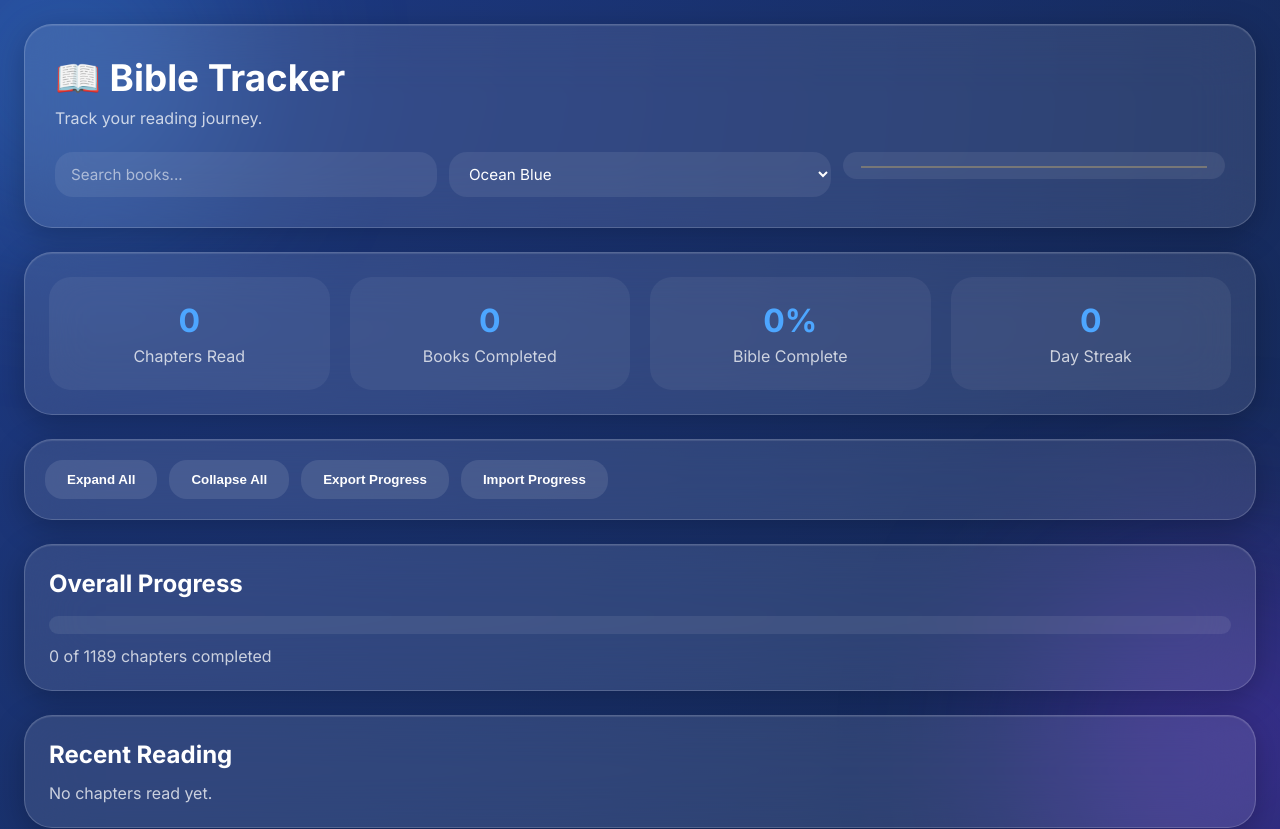
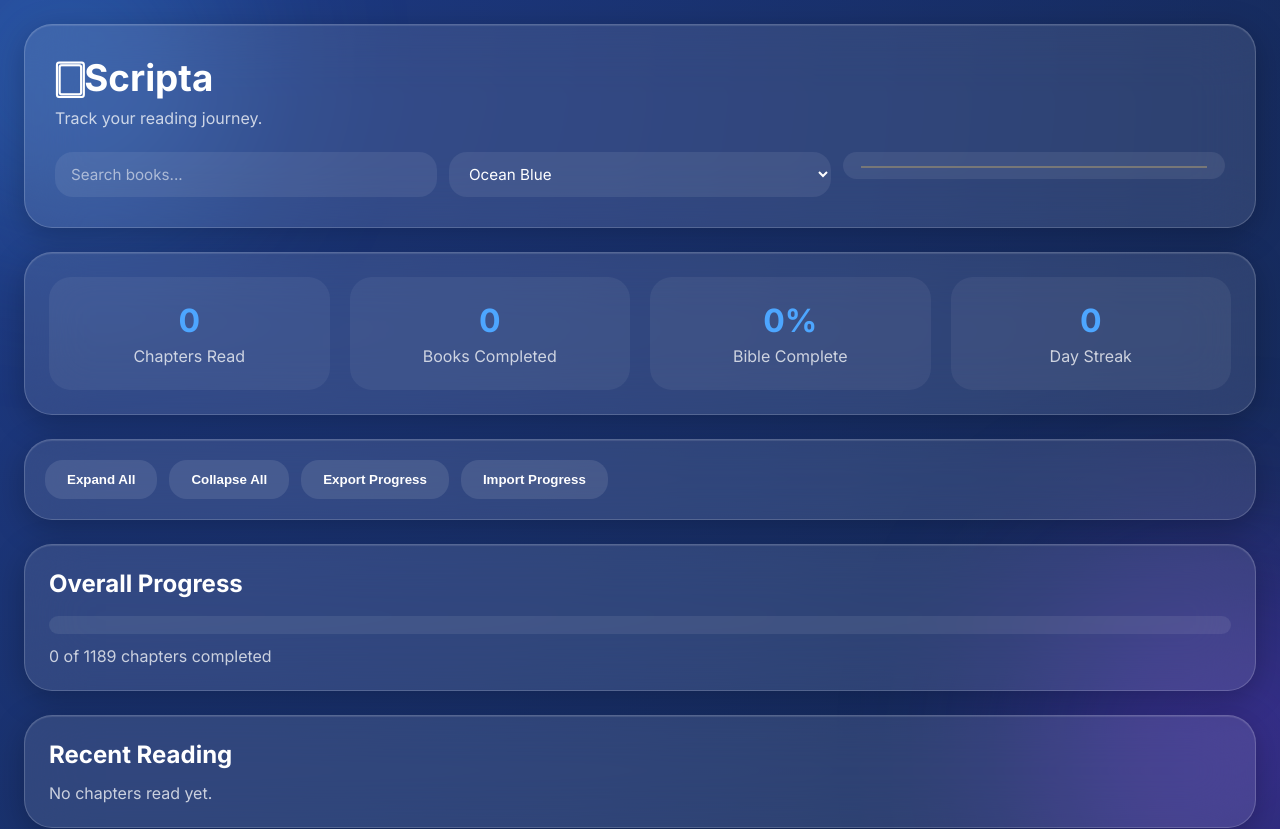
Before and after one commit to KynanHea-Dev/Scripta, a plain HTML site: page index.html in a window 1280 px wide. Shown: the top 829 px of the page. Drawn offline with Linux system fonts and the light colour scheme.

Commit message:
Rename title from 'Bible Tracker' to 'Scripta'
Signed-off-by: KynanHea-Dev <kynan.heartfield@icloud.com>

```diff
--- a/index.html
+++ b/index.html
@@ -25,7 +25,7 @@
 
     <header class="glass header">
         <div class="title-section">
-            <h1>📖 Bible Tracker</h1>
+            <h1>🀆Scripta</h1>
             <p>Track your reading journey.</p>
         </div>
 
```
